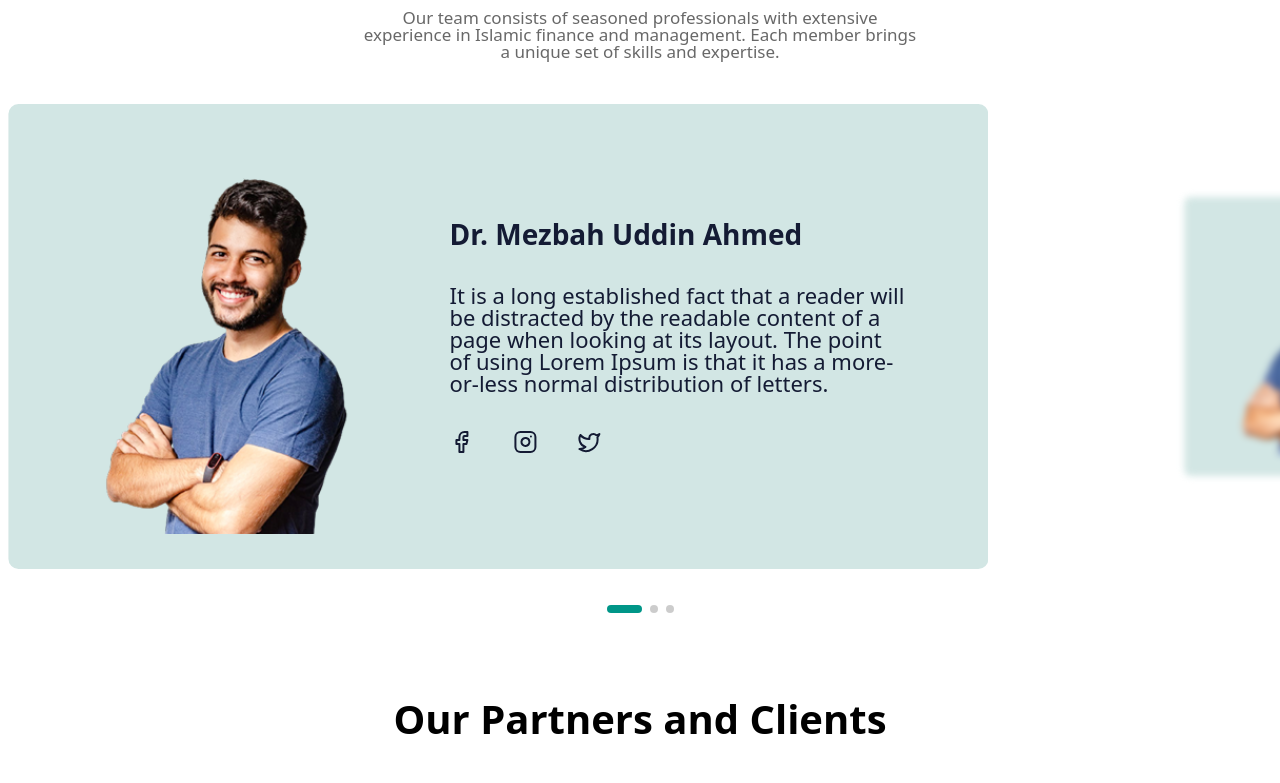
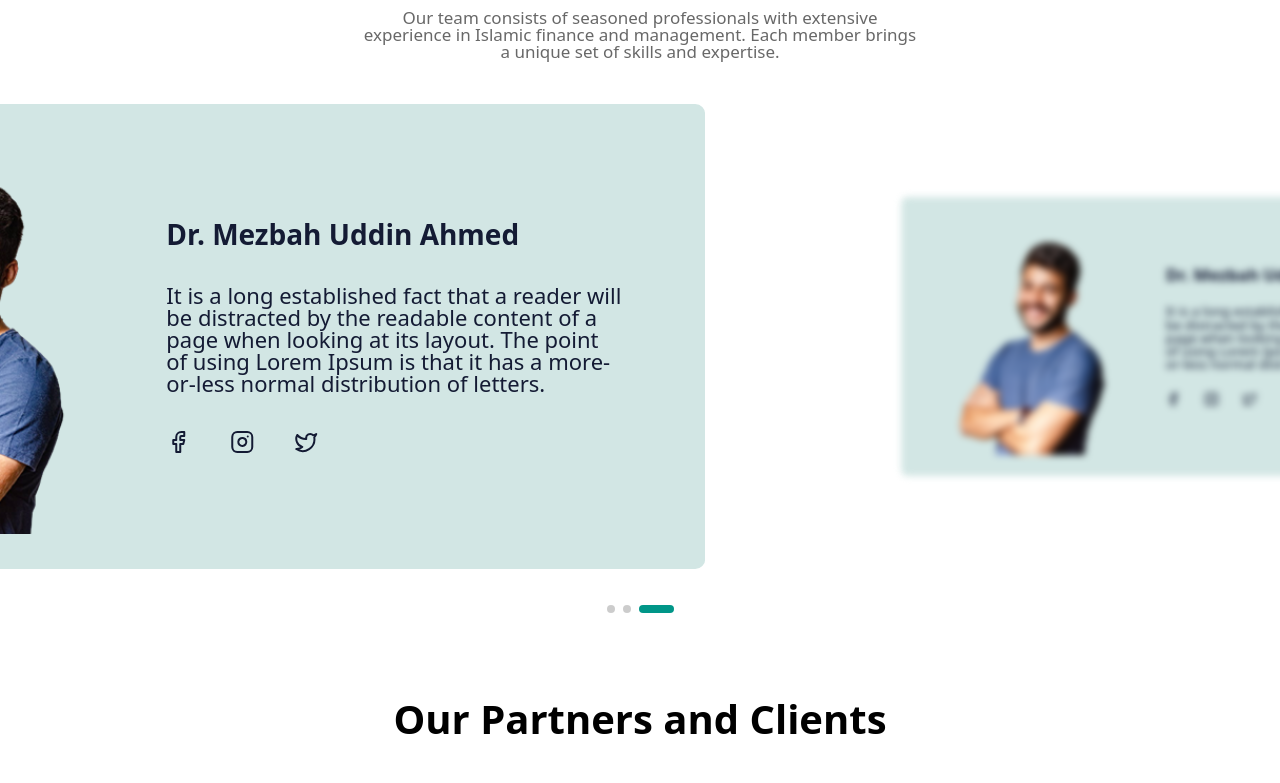
Before and after one commit to sindorcoder/al-muamalat, a React (Vite) app: page / in a window 1280 px wide. Shown: the part 1737-2520 px from the top of the page. Built offline with nearby package versions, Linux system fonts and the light colour scheme; a web font is replaced by a local one.

Commit message:
finished

```diff
--- a/src/components/teamCarousel/TeamCarousel.tsx
+++ b/src/components/teamCarousel/TeamCarousel.tsx
@@ -14,6 +14,7 @@ const TeamCarousel = () => {
       <Swiper
         modules={[Pagination, A11y]}
         slidesPerView={"auto"}
+        initialSlide={2}
         centeredSlides={true}
         pagination={true}
         autoplay={{
```
